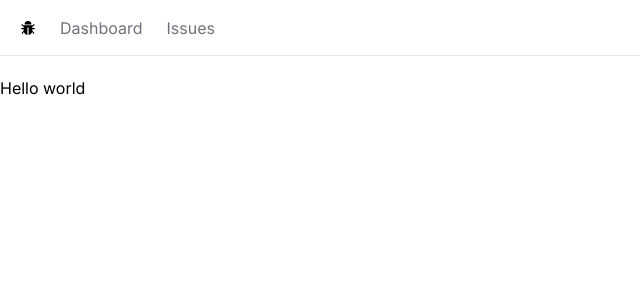
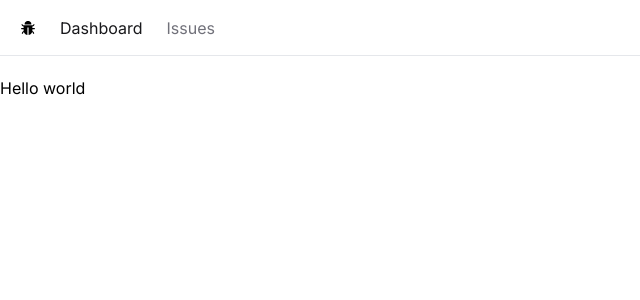
Before and after one commit to AlAdNi0806/issues-tracker, a Next.js app: page / in a window 1280 px wide. Shown: the top 300 px of the page, without its empty margins (0-640 px from the left). Built offline with nearby package versions, Linux system fonts and the light colour scheme.

Commit message:
update app/issues and dist/

```diff
--- a/app/NavBar.tsx
+++ b/app/NavBar.tsx
@@ -1,8 +1,13 @@
+'use client';
+
 import Link from 'next/link'
+import { usePathname } from 'next/navigation';
 import React from 'react'
 import { AiFillBug } from 'react-icons/ai';
+import classNames from 'classnames';
 
 const NavBar = () => {
+    const currentPath = usePathname();
 
     const links = [
         { label: 'Dashboard', href: '/' },
@@ -13,7 +18,15 @@
         <nav className='flex space-x-6 border-b mb-5 px-5 h-14 items-center'>
             <Link href="/"><AiFillBug /></Link>
             <ul className='flex space-x-6'>
-            {links.map(link => <Link key={link.href} className='text-zinc-500 hover:text-zinc-800 transition-colors' href={link.href}>{link.label}</Link>)}
+                {links.map(link =>
+                <Link
+                key={link.href}
+                className={classNames({
+                    'text-zinc-900': link.href === currentPath,
+                    'text-zinc-500': link.href !== currentPath,
+                    'hover:text-zinc-800 transition-colors': true
+                })}
+                href={link.href}>{link.label}</Link>)}
             </ul>
         </nav>
     )
--- /dev/null
+++ b/app/issues/page.tsx
@@ -0,0 +1,9 @@
+import React from 'react'
+
+const IssuesPage = () => {
+  return (
+    <div>IssuesPage</div>
+  )
+}
+
+export default IssuesPage
--- a/next.config.js
+++ b/next.config.js
@@ -1,4 +1,10 @@
 /** @type {import('next').NextConfig} */
-const nextConfig = {}
+const nextConfig = {
+    output: 'export',
+    distDir: 'hali',
+    images: {
+        unoptimized: true,
+    },
+}
 
 module.exports = nextConfig
--- a/package.json
+++ b/package.json
@@ -13,6 +13,7 @@
     "@types/react": "18.2.46",
     "@types/react-dom": "18.2.18",
     "autoprefixer": "10.4.16",
+    "classnames": "^2.3.2",
     "eslint": "8.56.0",
     "eslint-config-next": "14.0.4",
     "next": "14.0.4",
```
Also changed, not shown: tsconfig.json (+18 -4 lines), 22 other files (tests, documents, lock files or other folders). Lines whose indentation alone changed are shown as unchanged.
